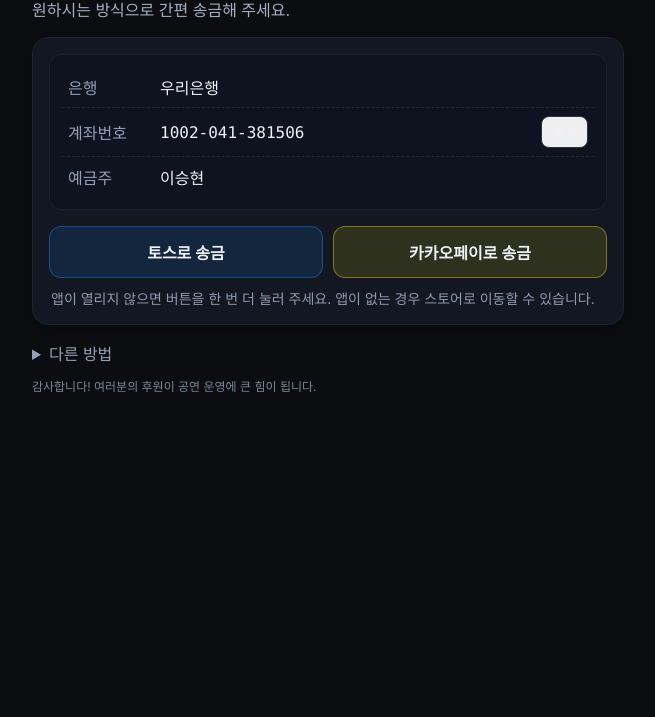
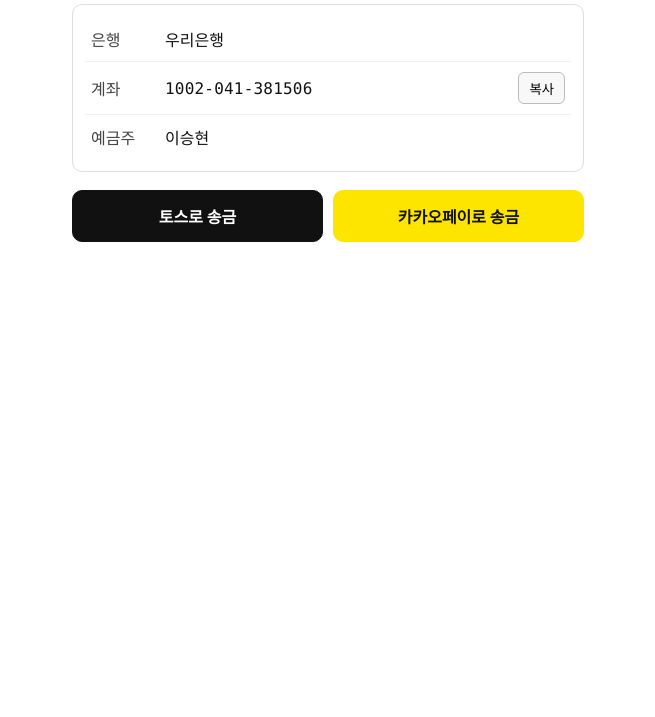
Before and after one commit to xxFF7F00/seoulphilos_donation_support, a plain HTML site: page index.html in a window 1280 px wide. Shown: the part 83-800 px from the top of the page, without its empty margins (312-967 px from the left). Drawn offline with Linux system fonts and the light colour scheme.

Commit message:
css modified1
미니멀

```diff
--- a/app.js
+++ b/app.js
@@ -1,34 +1,29 @@
-// Read config and wire up UI / deep links
+// Minimal wiring for config + buttons
 (function(){
   const el = (id)=>document.getElementById(id);
   const { BANK_NAME, ACCOUNT_NO, ACCOUNT_HOLDER, TOSS_LINK, KAKAOPAY_LINK } = window.__DONATION_CONFIG__ || {};
 
-  //계좌정보
+  // Fill account info
   el('bankName').textContent = BANK_NAME || '-';
   el('accountNo').textContent = ACCOUNT_NO || '-';
   el('accountHolder').textContent = ACCOUNT_HOLDER || '-';
 
-  //복사
+  // Copy button
   el('copyBtn').addEventListener('click', async () => {
     try {
       await navigator.clipboard.writeText(ACCOUNT_NO || '');
       el('copyBtn').textContent = '복사됨';
       setTimeout(()=> el('copyBtn').textContent = '복사', 1200);
-    } catch (e) {
+    } catch {
       alert('복사에 실패했습니다. 계좌번호를 길게 눌러 복사해 주세요.');
     }
   });
 
-  // Link buttons
-  const tk = (e, href) => {
-    if (!href) {
-      e.preventDefault();
-      alert('링크 미설정');
-      return false;
-    }
+  // Buttons
+  const go = (e, href) => {
+    if (!href){ e.preventDefault(); alert('링크가 설정되지 않았습니다.'); return; }
     window.location.href = href;
   };
-
-  el('tossBtn').addEventListener('click', (e)=> tk(e, TOSS_LINK));
-  el('kakaoBtn').addEventListener('click', (e)=> tk(e, KAKAOPAY_LINK));
+  document.getElementById('tossBtn').addEventListener('click', (e)=> go(e, TOSS_LINK));
+  document.getElementById('kakaoBtn').addEventListener('click', (e)=> go(e, KAKAOPAY_LINK));
 })();
--- a/index.html
+++ b/index.html
@@ -3,52 +3,34 @@
 <head>
   <meta charset="utf-8">
   <meta name="viewport" content="width=device-width, initial-scale=1, viewport-fit=cover">
-  <title>후원하기 · Support</title>
+  <title>후원하기</title>
   <meta name="description" content="공연 후원: 카카오페이 또는 토스로 간편 송금">
   <link rel="stylesheet" href="./style.css">
 </head>
 <body>
-  <main class="wrap">
-    <header class="header">
-      <h1>공연 후원하기</h1>
-      <p class="sub">원하시는 방식으로 간편 송금해 주세요.</p>
-    </header>
+  <main class="container" role="main">
+    <h1 class="title">후원하기</h1>
 
-    <section class="card">
-      <div class="acct">
-        <div class="row">
-          <span class="label">은행</span>
-          <span class="val" id="bankName">-</span>
-        </div>
-        <div class="row">
-          <span class="label">계좌번호</span>
-          <span class="val mono" id="accountNo">-</span>
-          <button class="btn ghost" id="copyBtn" aria-label="계좌번호 복사">복사</button>
-        </div>
-        <div class="row">
-          <span class="label">예금주</span>
-          <span class="val" id="accountHolder">-</span>
-        </div>
+    <section class="account" aria-label="후원 계좌 정보">
+      <div class="row">
+        <div class="k">은행</div>
+        <div id="bankName" class="v">-</div>
       </div>
-
-      <div class="btns">
-        <a class="btn toss" id="tossBtn" href="#" rel="noopener">토스로 송금</a>
-        <a class="btn kakao" id="kakaoBtn" href="#" rel="noopener">카카오페이로 송금</a>
+      <div class="row">
+        <div class="k">계좌</div>
+        <div class="v mono" id="accountNo">-</div>
+        <button id="copyBtn" class="copy" aria-label="계좌번호 복사">복사</button>
       </div>
-
-      <p class="hint">앱이 열리지 않으면 버튼을 한 번 더 눌러 주세요. 앱이 없는 경우 스토어로 이동할 수 있습니다.</p>
+      <div class="row">
+        <div class="k">예금주</div>
+        <div id="accountHolder" class="v">-</div>
+      </div>
     </section>
 
-    <footer class="footer">
-      <details>
-        <summary>다른 방법</summary>
-        <ul>
-          <li>모바일뱅킹에서 계좌번호로 직접 송금</li>
-          <li>현장 현금/계좌 이체 안내</li>
-        </ul>
-      </details>
-      <p class="small">감사합니다! 여러분의 후원이 공연 운영에 큰 힘이 됩니다.</p>
-    </footer>
+    <nav class="actions" aria-label="송금 수단 선택">
+      <a id="tossBtn" class="btn" href="#" rel="noopener">토스로 송금</a>
+      <a id="kakaoBtn" class="btn kakao" href="#" rel="noopener">카카오페이로 송금</a>
+    </nav>
   </main>
 
   <script src="./config.js"></script>
--- a/style.css
+++ b/style.css
@@ -1,22 +1,18 @@
-*{box-sizing:border-box}html,body{margin:0;padding:0;font-family:-apple-system,BlinkMacSystemFont,Segoe UI,Roboto,Helvetica,Arial,Apple SD Gothic Neo,Noto Sans KR,sans-serif;background:#0b0d10;color:#eef1f6}
-.wrap{max-width:640px;margin:0 auto;padding:24px}
-.header{margin:8px 0 16px}
-h1{font-size:28px;margin:0 0 8px}
-.sub{margin:0;color:#a6b0c3}
-.card{background:#131722;border:1px solid #1d2330;border-radius:16px;padding:16px;margin-top:16px;box-shadow:0 8px 20px #0004}
-.acct{background:#0f1320;border-radius:12px;padding:12px;margin-bottom:16px;border:1px solid #1a2030}
-.row{display:flex;align-items:center;gap:8px;padding:8px 6px;border-bottom:1px dashed #202738}
+/* Minimal, high-contrast, no decorations */
+*{box-sizing:border-box}
+html,body{margin:0;padding:0;font-family:-apple-system,BlinkMacSystemFont,Segoe UI,Roboto,Helvetica,Arial,Apple SD Gothic Neo,Noto Sans KR,sans-serif;background:#ffffff;color:#111}
+.container{max-width:560px;margin:0 auto;padding:24px}
+.title{font-size:24px;margin:8px 0 20px 0;font-weight:700}
+.account{border:1px solid #ddd;border-radius:10px;padding:12px}
+.row{display:flex;align-items:center;gap:10px;padding:10px 6px;border-bottom:1px solid #eee}
 .row:last-child{border-bottom:none}
-.label{width:84px;color:#93a0b6}
-.val{flex:1}
-.mono{font-family:ui-monospace,SFMono-Regular,Menlo,Monaco,Consolas,monospace}
-.btns{display:grid;grid-template-columns:1fr;gap:10px;margin-top:6px}
-.btn{display:inline-flex;justify-content:center;align-items:center;height:52px;border-radius:12px;border:1px solid #2a3447;text-decoration:none;color:#eef1f6;font-weight:600}
+.k{width:64px;color:#444}
+.v{flex:1}
+.mono{font-family:ui-monospace,SFMono-Regular,Menlo,Monaco,Consolas,monospace;letter-spacing:0.2px}
+.copy{height:32px;padding:0 10px;border:1px solid #bbb;border-radius:6px;background:#f8f8f8}
+.copy:active{transform:translateY(1px)}
+.actions{display:grid;grid-template-columns:1fr;gap:10px;margin-top:18px}
+.btn{display:inline-flex;justify-content:center;align-items:center;height:52px;border-radius:10px;border:1px solid #111;text-decoration:none;color:#fff;background:#111;font-weight:700}
 .btn:active{transform:translateY(1px)}
-.btn.ghost{height:32px;padding:0 10px;border-radius:8px;font-weight:500}
-.btn.toss{background:#1e90ff20;border-color:#1e90ff66}
-.btn.kakao{background:#f7e31720;border-color:#f7e31766}
-.hint{color:#8e9bb0;margin:10px 2px 0;font-size:14px}
-.footer{margin-top:16px;color:#93a0b6}
-.small{font-size:12px;color:#7b879b}
-@media (min-width:520px){.btns{grid-template-columns:1fr 1fr}}
+.btn.kakao{background:#FEE500;color:#111;border-color:#FEE500}
+@media (min-width:520px){.actions{grid-template-columns:1fr 1fr}}
```
